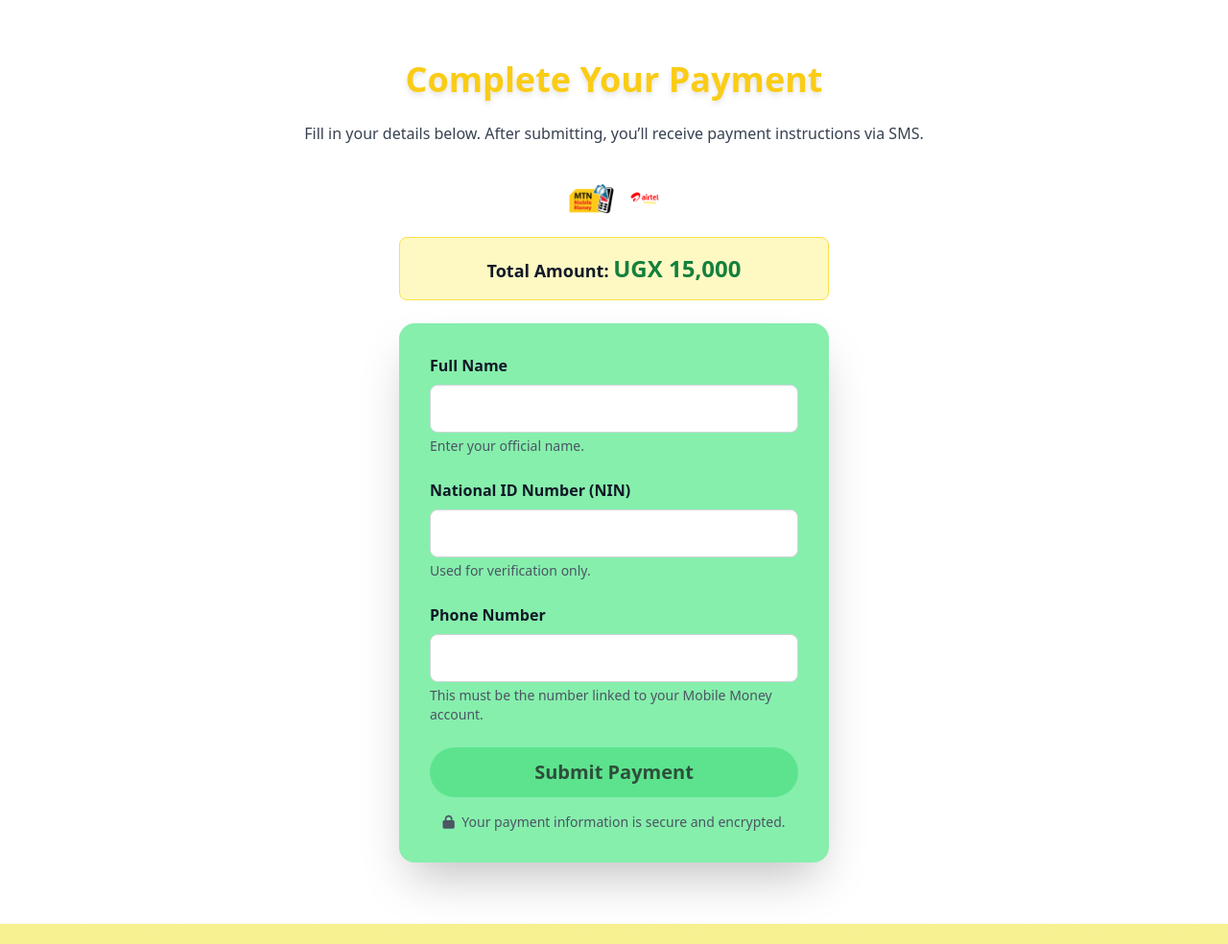
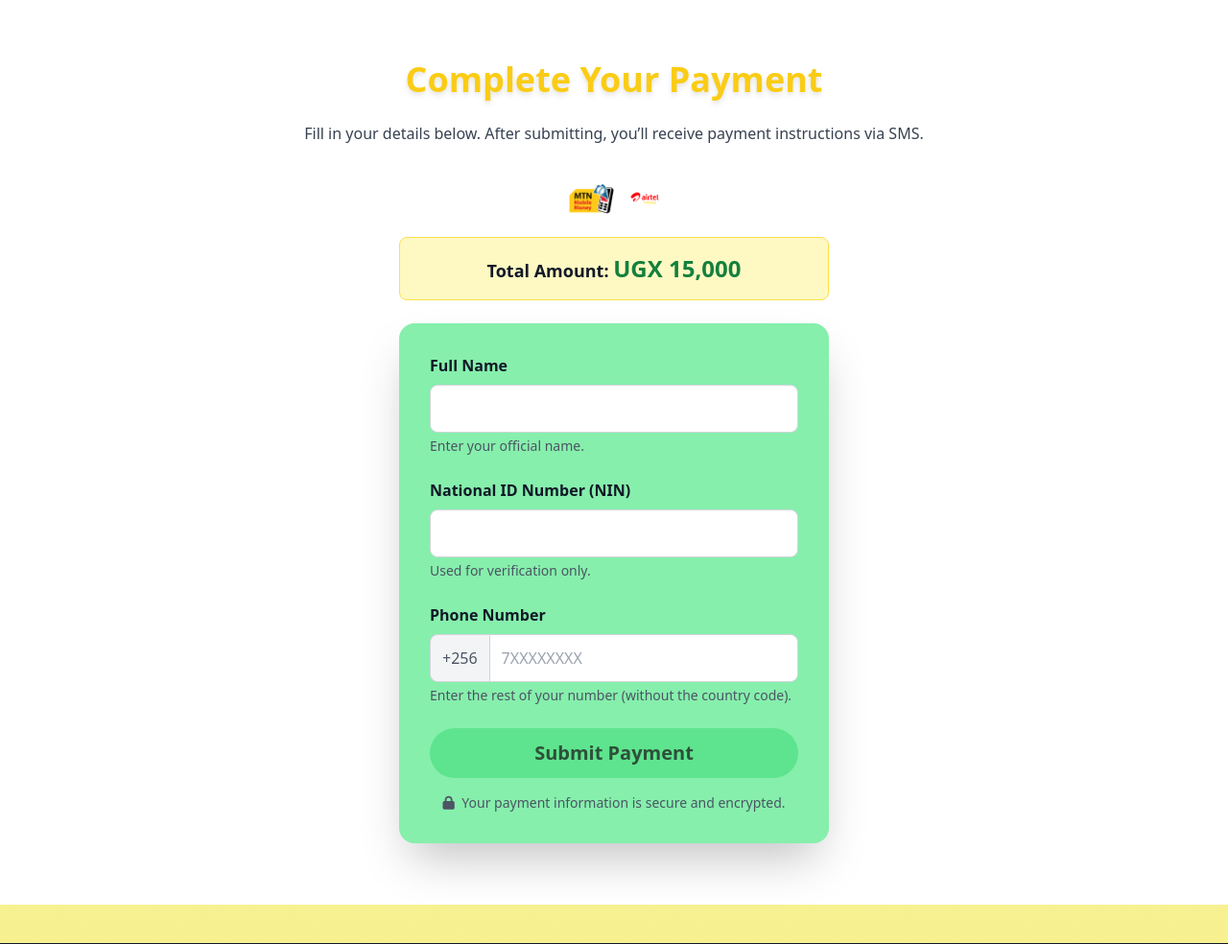
Before and after one commit to Gambredxx/Team15, a Flask app: page /payment in a window 1280 px wide. Shown: the part 189-1173 px from the top of the page at 96% size. Run offline with Flask 3, Linux system fonts and the light colour scheme; some libraries are stand-ins or nearby versions.

Commit message:
Update app

```diff
--- a/app.py
+++ b/app.py
@@ -7,9 +7,9 @@ app = Flask(__name__)
 app.secret_key = 'your_secret_key_here'  # Replace with a secure key
 
 EASYPAY_API_URL = "https://www.easypay.co.ug/api/"
-EASYPAY_USERNAME = "331d3b1290d90f31"      # Your client id
-EASYPAY_PASSWORD = "7377396e883e612a"      # Your secret key
-CALLBACK_URL = "https://ancient-thicket-16292.herokuapp.com/webhook"  # Your webhook URL
+EASYPAY_USERNAME = "331d3b1290d90f31"
+EASYPAY_PASSWORD = "7377396e883e612a"
+CALLBACK_URL = "https://ancient-thicket-16292.herokuapp.com/webhook"
 
 # --------------------------
 # Database initialization
@@ -17,8 +17,6 @@ CALLBACK_URL = "https://ancient-thicket-16292.herokuapp.com/webhook"  # Your web
 def init_db():
     with sqlite3.connect('database.db') as conn:
         c = conn.cursor()
-
-        # Update payments table to add reference and status
         c.execute('''
             CREATE TABLE IF NOT EXISTS payments (
                 id INTEGER PRIMARY KEY AUTOINCREMENT,
@@ -32,7 +30,6 @@ def init_db():
                 timestamp DATETIME DEFAULT CURRENT_TIMESTAMP
             )
         ''')
-
         c.execute('''
             CREATE TABLE IF NOT EXISTS referrals (
                 id INTEGER PRIMARY KEY AUTOINCREMENT,
@@ -41,7 +38,6 @@ def init_db():
                 timestamp DATETIME DEFAULT CURRENT_TIMESTAMP
             )
         ''')
-
         c.execute('''
             CREATE TABLE IF NOT EXISTS earnings (
                 id INTEGER PRIMARY KEY AUTOINCREMENT,
@@ -51,7 +47,6 @@ def init_db():
                 timestamp DATETIME DEFAULT CURRENT_TIMESTAMP
             )
         ''')
-
         c.execute('''
             CREATE TABLE IF NOT EXISTS withdrawals (
                 id INTEGER PRIMARY KEY AUTOINCREMENT,
@@ -61,7 +56,6 @@ def init_db():
                 timestamp DATETIME DEFAULT CURRENT_TIMESTAMP
             )
         ''')
-
         conn.commit()
 
 # --------------------------
@@ -70,6 +64,16 @@ def init_db():
 def generate_member_id():
     number = random.randint(10000, 99999)
     return f"TM{number}"
+
+def normalize_phone(phone):
+    phone = phone.strip().replace(" ", "").replace("-", "")
+    if phone.startswith("256"):
+        return phone
+    if phone.startswith("0"):
+        return "256" + phone[1:]
+    if phone.startswith("7") or phone.startswith("3"):
+        return "256" + phone
+    return phone
 
 # --------------------------
 # Routes
@@ -87,14 +91,13 @@ def payment():
 def process_payment():
     name = request.form['name']
     nin = request.form['nin']
-    phone = request.form['phone']
+    raw_phone = request.form['phone']
+    phone = normalize_phone(raw_phone)
     amount = int(request.form.get('amount', 15000))
     member_id = generate_member_id()
 
-    # Create unique reference combining member_id and random suffix
     reference = f"{member_id}-{random.randint(1000,9999)}"
 
-    # Build payload for EasyPay mmdeposit
     payload = {
         "username": EASYPAY_USERNAME,
         "password": EASYPAY_PASSWORD,
@@ -106,7 +109,6 @@ def process_payment():
         "reason": "Team15 membership payment"
     }
 
-    # Call EasyPay API
     try:
         response = requests.post(EASYPAY_API_URL, json=payload, timeout=15)
         data = response.json()
@@ -117,7 +119,6 @@ def process_payment():
         err = data.get("errormsg", "Unknown error")
         return f"Payment initiation failed: {err}", 400
 
-    # Save payment as pending in DB
     with sqlite3.connect('database.db') as conn:
         c = conn.cursor()
         c.execute(
@@ -126,7 +127,6 @@ def process_payment():
         )
         conn.commit()
 
-    # Show pending page telling user to complete payment on their phone
     return render_template("payment_pending.html", name=name, member_id=member_id, reference=reference)
 
 @app.route('/thankyou')
@@ -140,11 +140,6 @@ def webhook():
     data = request.json
     print("✅ Webhook received:", data)
 
-    # Optional: Validate the secret if EasyPay sends it (not in docs, so skip or implement if provided)
-    # received_secret = data.get('secret')
-    # if received_secret != EASYPAY_PASSWORD:
-    #     return "Invalid secret", 403
-
     reference = data.get("reference")
     transaction_id = data.get("transactionId")
     phone = data.get("phone")
@@ -153,13 +148,14 @@ def webhook():
     if not reference:
         return "Missing reference", 400
 
-    # Update payment record status to Confirmed
     with sqlite3.connect('database.db') as conn:
         c = conn.cursor()
         c.execute("UPDATE payments SET status = 'Confirmed' WHERE reference = ?", (reference,))
         conn.commit()
 
-    print(f"Payment confirmed for reference: {reference}, transaction ID: {transaction_id}")
+    # Log webhook to file for debugging
+    with open("webhook_log.txt", "a") as f:
+        f.write(str(data) + "\n")
 
     return jsonify({"success": 1})
 
--- a/templates/payment.html
+++ b/templates/payment.html
@@ -69,9 +69,22 @@
 
         <div class="mb-6">
           <label for="phone" class="block text-gray-900 font-semibold mb-2">Phone Number</label>
-          <input type="tel" id="phone" name="phone" aria-label="Phone Number" required
-            class="w-full p-3 rounded-lg border border-gray-300 focus:outline-none focus:ring-2 focus:ring-blue-600" />
-          <p class="text-sm text-gray-600 mt-1">This must be the number linked to your Mobile Money account.</p>
+          <div class="flex">
+            <span class="inline-flex items-center px-3 rounded-l-lg border border-r-0 border-gray-300 bg-gray-100 text-gray-600">
+              +256
+            </span>
+            <input
+              type="tel"
+              id="phone"
+              name="phone"
+              aria-label="Phone Number"
+              required
+              placeholder="7XXXXXXXX"
+              pattern="[7-9][0-9]{8}"
+              class="w-full p-3 rounded-r-lg border border-gray-300 focus:outline-none focus:ring-2 focus:ring-blue-600"
+            />
+          </div>
+          <p class="text-sm text-gray-600 mt-1">Enter the rest of your number (without the country code).</p>
         </div>
 
         <!-- Hidden input for referral tracking -->
```
